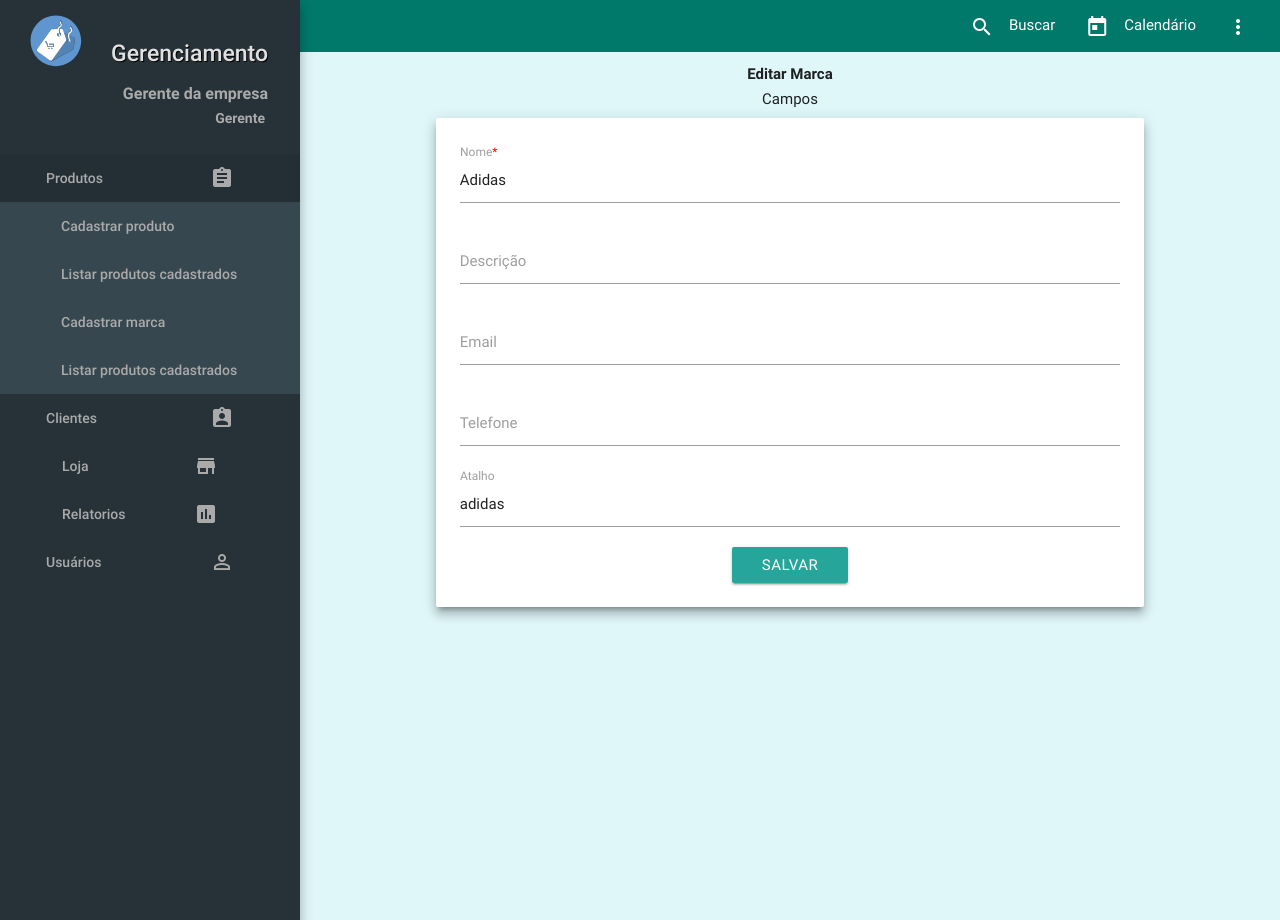
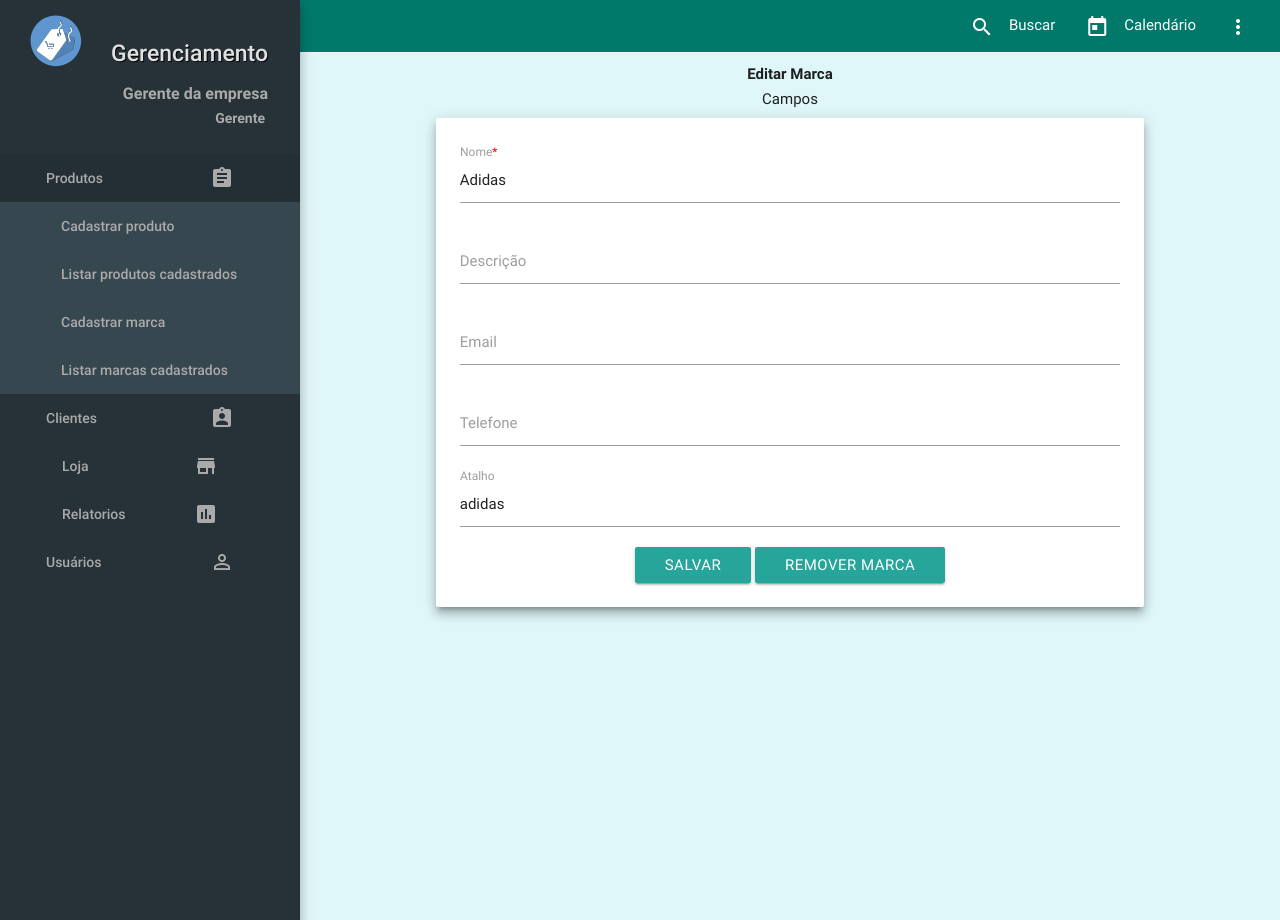
Before and after one commit to itzmatheus/firstwebapplication, a Django app: a page that uses gerenciamento/templates/base.html in a window 1280 px wide, after a click that opens the changed part. Run offline with Django 3.2, Linux system fonts and the light colour scheme; a user stored in the database is signed in; data comes from the database, SQL or seed files in the repository; both versions use the stored data as it was after the commit; some libraries are stand-ins or nearby versions.

Commit message:
Adicionando opcao de remover marca atraves de modals. Mudancas na views de remover marca, template de editar marca, na base e nas configuracoes do javascript materialize no aplicativo

```diff
--- a/comentarios.txt
+++ b/comentarios.txt
@@ -7,3 +7,8 @@ forms.py >
 pessoa_sexo = forms.ModelChoiceField(widget=forms.Select(),
                                   queryset=Cliente.objects.all())
 Faz um select de uma tabela em forma de Select.
+
+Erros encontrados:
+Quando possui 2 Marcas cadastradas com mesmo slug, quando tentar acessar uma dessas
+marcas retorna um erro com uma var retornando 2 objetos.
+SOLUÇÃO: unique = True
--- a/gerenciamento/templates/base.html
+++ b/gerenciamento/templates/base.html
@@ -149,7 +149,7 @@
         </ul>
         <ul>
           <li class="dropdown-button right" data-activates='dropdown2'>
-            <a href="javascript:void(0)">
+            <a>
               <i class="material-icons left navicons">more_vert</i>
             </a>
             <!-- Dropdown Structure -->
@@ -202,7 +202,7 @@
               <li> <a href="{% url 'cadastrar_produto' %}">Cadastrar produto</a> </li>
               <li> <a href="{% url 'listar_produtos' %}">Listar produtos cadastrados</a> </li>
               <li> <a href="{% url 'cadastrar_marca' %}">Cadastrar marca</a> </li>
-              <li> <a href="{% url 'listar_marcas' %}">Listar produtos cadastrados</a> </li>
+              <li> <a href="{% url 'listar_marcas' %}">Listar marcas cadastrados</a> </li>
             </ul>
           </div>
         </li>
--- a/gerenciamento/templates/formularios/marca/marca_form_edit.html
+++ b/gerenciamento/templates/formularios/marca/marca_form_edit.html
@@ -2,6 +2,7 @@
 {% load staticfiles %}
 {% block title %}Editar Marca{% endblock %}
 {% block content %}
+
 <div class="container">
 <form method="post">
   {% csrf_token %}
@@ -32,9 +33,25 @@
       </div>
   <div class="center">
   <button type="submit" class="btn waves-effect waves-light" name="action">Salvar</button>
+  <a href="#modal1" class="btn waves-effect waves-light modal-trigger">Remover marca</a>
   </div>
  </form>
 </div>
 
-
+<!-- Modal Structure -->
+<div id="modal1" class="modal deep-purple">
+  <div class="modal-content center white-text">
+    <h4 class="card-title white-text darken-1"><i class="material-icons">announcement</i>  Mensagem do sistema!</h4>
+    <p style="font-size:16px;">Tem certeza que deseja remover <strong>'{{marca.marca_nome}}'</strong> ?
+      <br>Esta ação resultará na remoção definitiva do sistema.</p>
+  </div>
+  <div class="modal-footer deep-purple darken-2">
+    <div class="center">
+      <form method="post" action="{{ marca.get_absolute_url_remover }}">{% csrf_token %}
+        <button type="submit" class="btn-flat waves-effect modal-close light-blue white-text"><i class="material-icons left">check</i> Ok</button>
+        <a class="btn-flat waves-effect modal-close red accent-2 white-text"><i class="material-icons left">cancel</i> Cancelar</a>
+      </form>
+    </div>
+  </div>
+</div>
 {% endblock %}
--- a/gerenciamento/views.py
+++ b/gerenciamento/views.py
@@ -100,7 +100,7 @@ def editar_marca(request, marca_slug):
     else:
         form = MarcaForm(instance=marca)
     return render(request, 'formularios/marca/marca_form_edit.html',
-        {'form': form})
+        {'form': form,'marca':marca})
 # @login_required
 # def editar_marca(request, pk):
 #     marca = get_object_or_404(Marca, pk=pk)
@@ -117,12 +117,14 @@ def editar_marca(request, marca_slug):
 # Excluir
 @login_required
 def remover_marca(request, marca_slug):
+    var = None #Como a func recebe parâmetros por ordem, mandei renderizar uma
+               # variável vazia.
     marca = Marca.objects.get(marca_slug=marca_slug)
     if request.method == 'POST':
         marca.delete()
         messages.success(request, 'Marca {} removida com sucesso!'.format(marca.marca_nome))
         return redirect('listar_marcas')
-    return render(request, 'formularios/marca/marca_delete.html',
+    return render(request, var,
         {'marca':marca})
 # def remover_marca(request, pk):
 #     marca = Marca.objects.get(pk=pk)
--- a/static/js/aplicativo.js
+++ b/static/js/aplicativo.js
@@ -5,7 +5,7 @@ $(document).ready(function() {
     $('.modal').modal();
     // Modal Error Nos Formulários
     $('#modal2').modal('open');
-    $('#modal3').modal();
+    $('#modal3').modal('open');
 });
 
 // Personalização de modal
```
Also changed, not shown: gerenciamento/templates/formularios/produto/produto_lista.html (+12 -1 lines), db.sqlite3.
